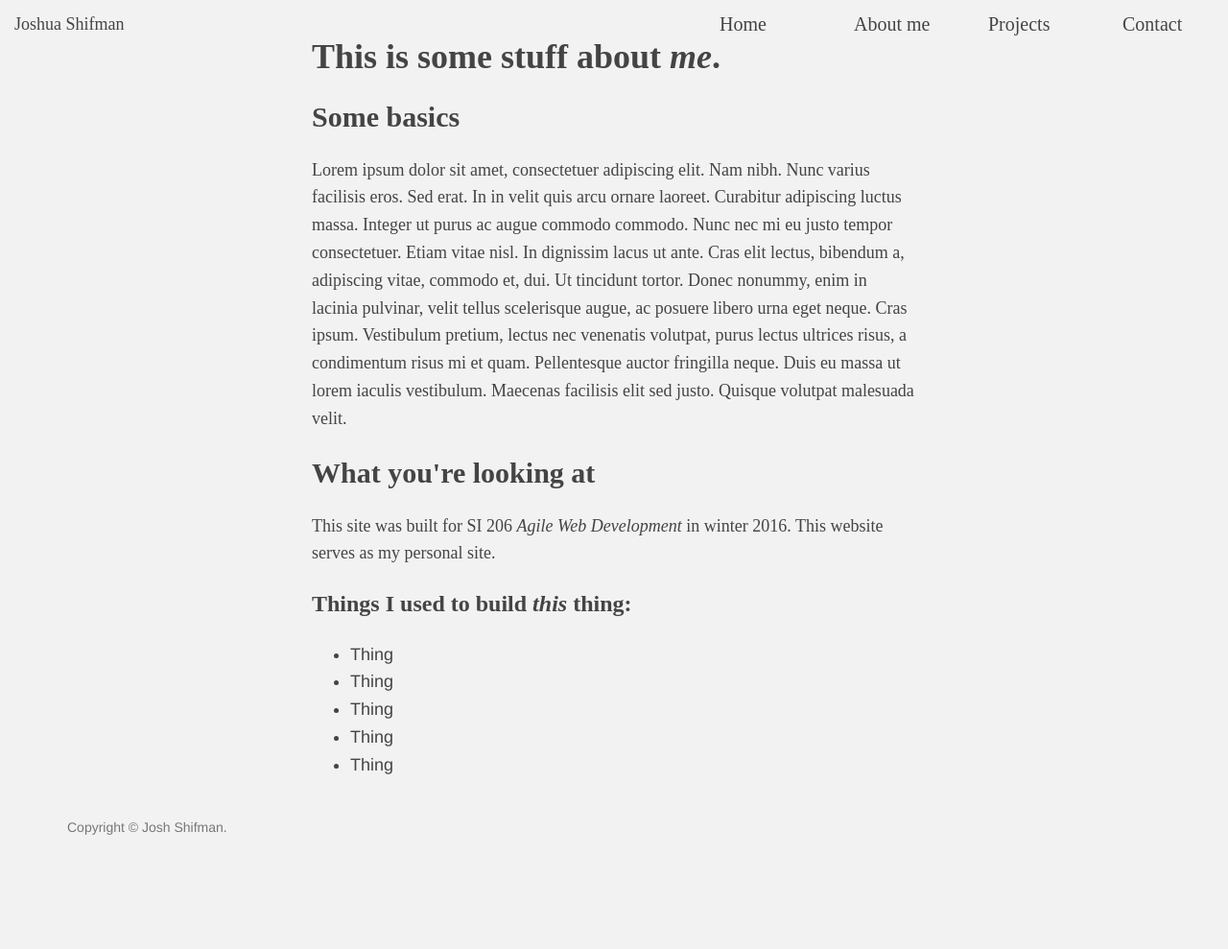
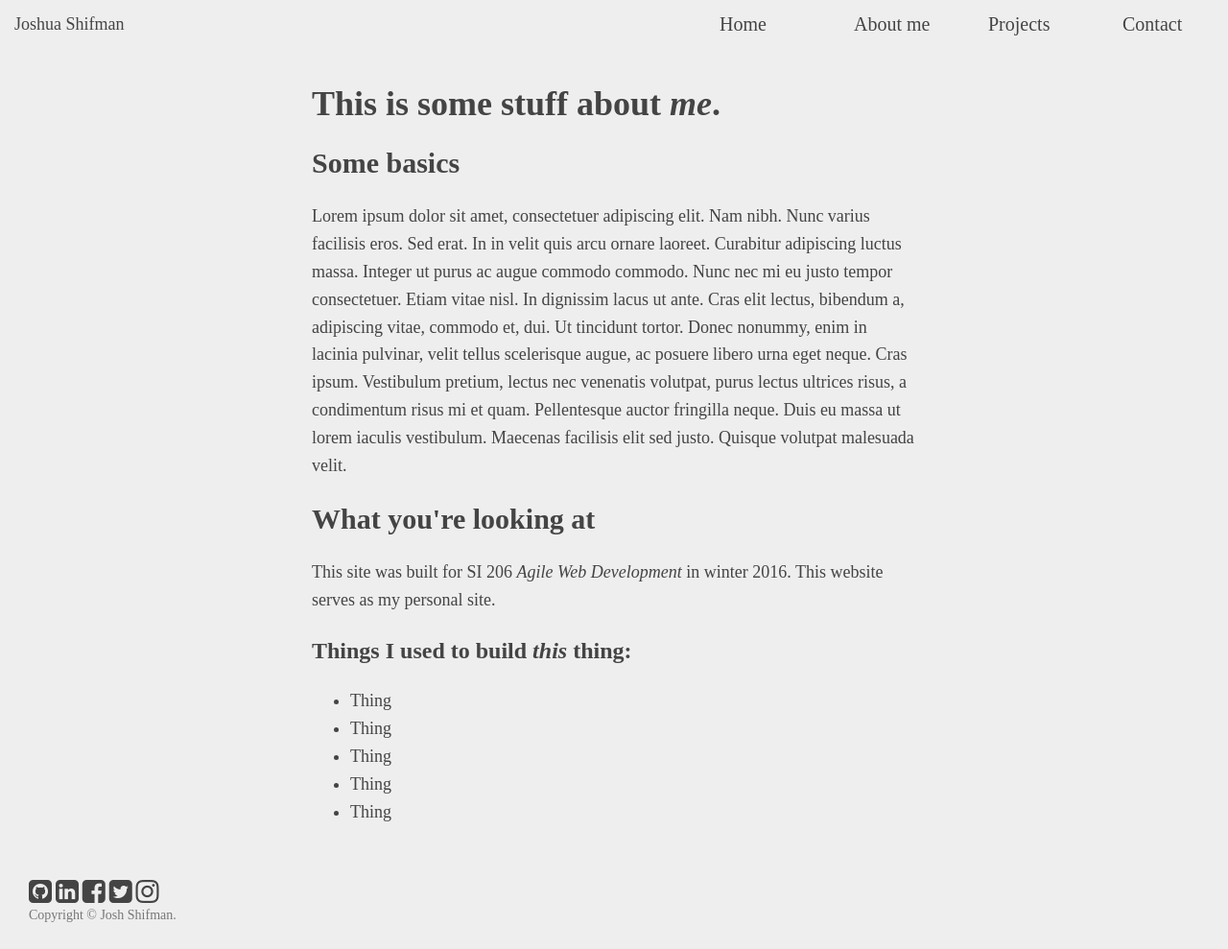
Before and after one commit to joshshifman/personal-portfolio, a Python web app: template templates/about.html in a window 1280 px wide. Shown: the whole page at 96% size. Before the commit the page ends 870 px from the top, so only its background shows below. Run offline with Jinja, Linux system fonts and the light colour scheme; the template is opened without the code that fills it, so the values that code supplies are empty; some libraries are stand-ins or nearby versions.

Commit message:
add styling

```diff
--- a/static/about.css
+++ b/static/about.css
@@ -17,7 +17,7 @@
 }
 
 
-.about p, h1, h2, h3{
+.about p, h1, h2, h3, li{
 	/*font-family: "Times New Roman", Times, serif;*/
 	font-family: "FF Scala";
 }
--- a/static/style.css
+++ b/static/style.css
@@ -1,39 +1,6 @@
-
-.video-section .pattern-overlay {
-    background-color: rgba(71, 71, 71, 0.59);
-    padding: 110px 0 32px;
-    min-height: 496px;
-    /*height: 100vh;*/
-    /* Incase of overlay problems just increase the min-height*/
-}
-.video-section h1, .video-section h3{
-    text-align:center;
-    color:#fff;
-}
-.video-section h1{
-    font-size:85px;
-    /*font-family: 'Buenard', serif;*/
-    font-family: "Times New Roman", Times, serif;
-    /*font-weight:bold;*/
-    margin: 40px auto 0px;
-    text-shadow: 1px 1px 1px #000;
-    -webkit-text-shadow: 1px 1px 1px #000;
-    -moz-text-shadow: 1px 1px 1px #000;
-}
-.video-section h3{
-    font-size: 25px;
-    font-weight:lighter;
-    margin: 0px auto 15px;
-}
-.video-section .buttonBar{
-    display:none;
-}
-.player {
-    font-size: 1px;
-}
 
 .navbar{
-    background-color: rgba(0,0,0,0);
+    background-color: #EEEEEE;
     margin-bottom: 0px;
     border: 0;
     box-shadow: none;
@@ -79,6 +46,7 @@
 
 body{
     height: 100%;
+    background-color: #EEEEEE;
 }
 
 .typed-cursor{
@@ -106,6 +74,15 @@ body{
     100% { opacity:1; }
 }
 
-body, footer {
-    background-color: #f2f2f2;
+/* FOOTER */
+i{
+    color: #444;
 }
+
+.navbar-text{
+    text-align: left;
+}
+
+.text-muted{
+    font-family: "FF Scala";
+}
--- a/templates/about.html
+++ b/templates/about.html
@@ -4,6 +4,7 @@
 
 
 <div class="about">
+	<br>
 	<h1>This is some stuff about <em>me</em>.</h1>
 
 	<h2>Some basics</h2>
--- a/templates/base.html
+++ b/templates/base.html
@@ -5,7 +5,6 @@
 	<title>Josh Shifman</title>
 
 	<meta name="viewport" content="width=device-width, initial-scale=1">
-
 
 	<script src="https://code.jquery.com/jquery-2.2.2.min.js"   integrity="sha256-36cp2Co+/62rEAAYHLmRCPIych47CvdM+uTBJwSzWjI="   crossorigin="anonymous"></script>
 
@@ -18,6 +17,8 @@
 	<!-- Latest compiled and minified JavaScript -->
 	<script src="https://maxcdn.bootstrapcdn.com/bootstrap/3.3.6/js/bootstrap.min.js" integrity="sha384-0mSbJDEHialfmuBBQP6A4Qrprq5OVfW37PRR3j5ELqxss1yVqOtnepnHVP9aJ7xS" crossorigin="anonymous"></script>
 
+	<!-- Font Awesome -->
+	<link rel="stylesheet" href="https://maxcdn.bootstrapcdn.com/font-awesome/4.5.0/css/font-awesome.min.css">
 
 
 	<link rel="stylesheet" type="text/css" href="static/animate.css">
@@ -51,23 +52,6 @@
 		          	<li><a href="/contact">Contact</a></li>
 	        </ul>
       </nav>
-
-
-
-		<!-- <a href="index.html" class="animate">
-			<span class="desc animate">Home</span>
-			<span class="glyphicon glyphicon-home"></span>
-		</a>
-
-		<a href="about.html" class="animate">
-			<span class="desc animate">About me</span>
-			<span class="glyphicon glyphicon-info-sign"></span>
-		</a>
-
-		<a href="projects.html" class="animate">
-			<span class="desc animate">Projects</span>
-			<span class="glyphicon glyphicon-equalizer"></span>
-		</a> -->
 	</div>
 
 	{% block content %}
@@ -76,12 +60,18 @@
 
 	{% endblock %}
 
-	<footer class="footer">
-		<div class="container">
+	<footer>
+		<div class="navbar-text">
+			<div class="container">
+				<a href="http://github.com/joshshifman"><i class="fa fa-github-square fa-2x"></i></a>
+				<a href="http://linkedin.com/in/joshshifman"><i class="fa fa-linkedin-square fa-2x"></i></a>
+				<a href="http://facebook.com/jshifman"><i class="fa fa-facebook-square fa-2x"></i></a>
+				<a href="http://twitter.com/joshshifman"><i class="fa fa-twitter-square fa-2x"></i></a>
+				<a href="http://instagram.com/joshshifman"><i class="fa fa-instagram fa-2x"></i></a>
 			<p class="text-muted">Copyright &copy; Josh Shifman.</p>
+			</div>
 		</div>
 	</footer>
 
-
 </body>
 </html>
```
Also changed, not shown: templates/index.html (+0 -37 lines).
